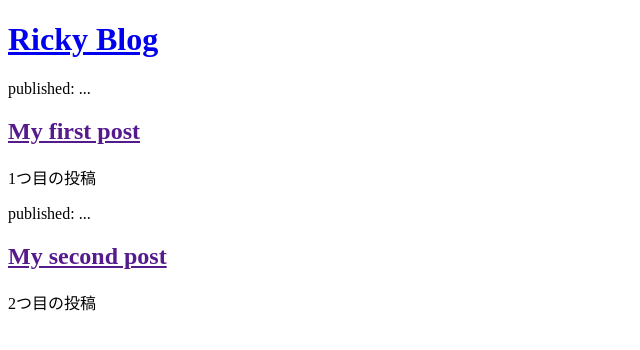
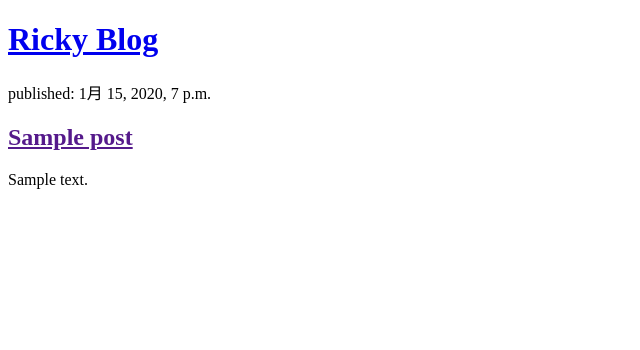
Before and after one commit to ricky-goodtime/second-blog, a Django app: page / in a window 1280 px wide. Shown: the top 350 px of the page, without its empty margins (0-640 px from the left). Run offline with Django 3.2, Linux system fonts and the light colour scheme; tables that the repository leaves empty hold one stand-in row (values such as "Sample post").

Commit message:
display posts from database

```diff
--- a/rickyblog/templates/rickyblog/post_list.html
+++ b/rickyblog/templates/rickyblog/post_list.html
@@ -10,16 +10,12 @@
         <h1><a href="/">Ricky Blog</a></h1>
     </div>
 
-    <div>
-        <p>published: ...</p>
-        <h2><a href="">My first post</a></h2>
-        <p>1つ目の投稿</p>
-    </div>
-
-    <div>
-        <p>published: ...</p>
-        <h2><a href="">My second post</a></h2>
-        <p>2つ目の投稿</p>
-    </div>
+    {% for post in posts %}
+        <div>
+            <p>published: {{ post.published_date }}</p>
+            <h2><a href="">{{ post.title }}</a></h2>
+            <p>{{ post.text|linebreaksbr }}</p>
+        </div>
+    {% endfor %}
 </body>
 </html>
--- a/rickyblog/views.py
+++ b/rickyblog/views.py
@@ -1,5 +1,8 @@
 from django.shortcuts import render
+from django.utils import timezone
+from .models import Post
 
 # Create your views here.
 def post_list(request):
-    return render(request, 'rickyblog/post_list.html', {})
+    posts = Post.objects.filter(published_date__lte=timezone.now()).order_by('-published_date')
+    return render(request, 'rickyblog/post_list.html', {'posts': posts})
```
